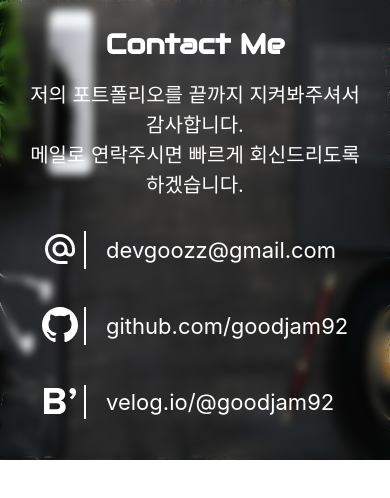
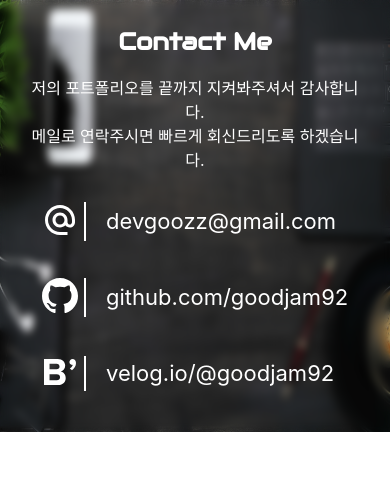
Before and after one commit to goodjam92/my-website, a Next.js app: page /contact in a window 390 px wide. Shown: the top 498 px of the page. Built offline with nearby package versions, Linux system fonts and the light colour scheme.

Commit message:
fix: 연락처 화면 반응형 스타일 수정

```diff
--- a/components/contact/ContactContainer.tsx
+++ b/components/contact/ContactContainer.tsx
@@ -41,6 +41,9 @@ const ContactHeader = styled.h2`
   ${media.small`
   font-size: 2.8rem;
   `}
+  ${media.xSmall`
+  font-size: 2.4rem;
+  `}
 `;
 
 const ContactThanks = styled.h2`
@@ -51,6 +54,9 @@ const ContactThanks = styled.h2`
   line-height: 150%;
   ${media.small`
   font-size: 2rem;
+  `}
+  ${media.xSmall`
+  font-size: 1.6rem;
   `}
 `;
 
```
